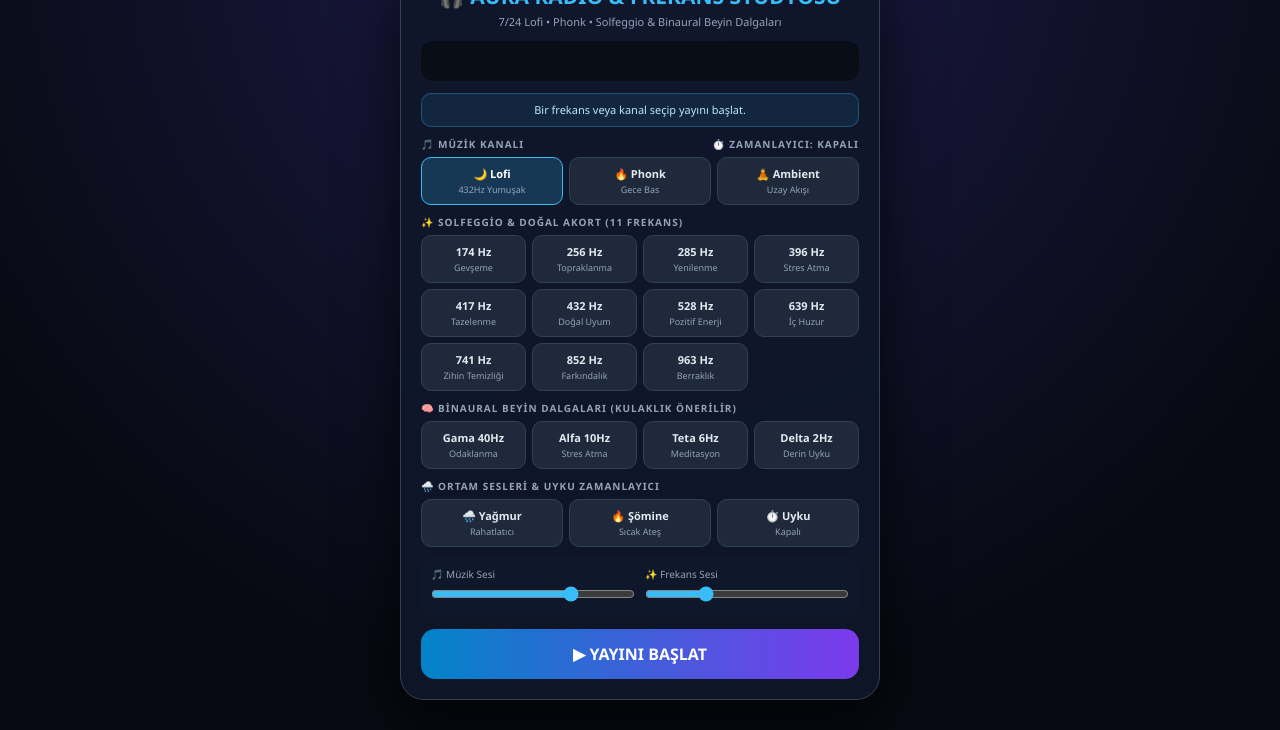
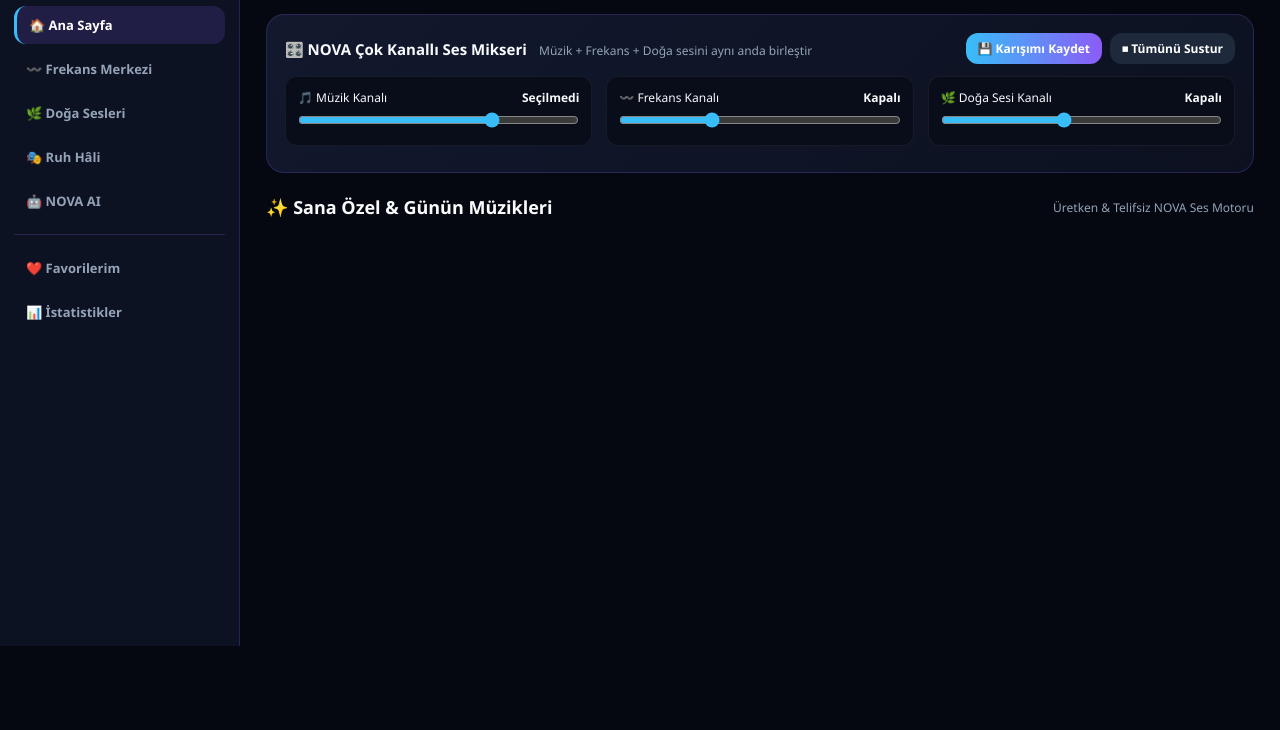
Before and after one commit to awdharkoss-collab/FREKANS-RUHU, a plain HTML site: page index.html in a window 1280 px wide. Shown: the part 70-800 px from the top of the page. Drawn offline with Linux system fonts and the light colour scheme.

Commit message:
Update index.html

```diff
--- a/index.html
+++ b/index.html
@@ -3,160 +3,143 @@
 <head>
 <meta charset="UTF-8">
 <meta name="viewport" content="width=device-width,initial-scale=1">
-<title>Aura Radio Pro</title>
+<title>NOVA MUSIC — Müzik, Frekans & Doğa Sesleri Platformu</title>
 <style>
-*{box-sizing:border-box;margin:0;padding:0;font-family:'Segoe UI',sans-serif}
-body{background:radial-gradient(circle at top,#1e1b4b,#070a12 75%);color:#f8fafc;min-height:100vh;display:flex;align-items:center;justify-content:center;padding:14px}
-.box{width:100%;max-width:480px;background:rgba(15,23,42,.9);border:1px solid #334155;border-radius:24px;padding:20px;box-shadow:0 24px 60px rgba(0,0,0,.7)}
-h1{font-size:21px;text-align:center;color:#38bdf8;margin-bottom:4px}
-.sub{text-align:center;font-size:11px;color:#94a3b8;margin-bottom:12px}
-.viz{display:flex;align-items:flex-end;justify-content:center;gap:4px;height:40px;margin-bottom:12px;background:#090d16;border-radius:12px;padding:6px}
-.bar{width:6px;height:6px;background:linear-gradient(180deg,#38bdf8,#a855f7);border-radius:4px;transition:height .12s}
-.info{background:rgba(56,189,248,.1);border:1px solid rgba(56,189,248,.3);border-radius:10px;padding:8px;font-size:11px;color:#bae6fd;text-align:center;margin-bottom:10px;min-height:34px;display:flex;align-items:center;justify-content:center}
-.sec{font-size:10px;font-weight:800;color:#94a3b8;letter-spacing:1px;margin:10px 0 6px;text-transform:uppercase;display:flex;justify-content:space-between}
-.g3{display:grid;grid-template-columns:repeat(3,1fr);gap:6px}
-.g4{display:grid;grid-template-columns:repeat(4,1fr);gap:6px}
-.btn{background:#1e293b;border:1.5px solid #334155;color:#e2e8f0;padding:8px 4px;border-radius:10px;font-size:11px;font-weight:700;cursor:pointer;text-align:center}
-.btn small{display:block;font-size:9px;font-weight:500;color:#94a3b8;margin-top:2px}
-.btn.on{border-color:#38bdf8;background:rgba(56,189,248,.2);color:#fff}
-.sliders{display:grid;grid-template-columns:1fr 1fr;gap:10px;margin-top:10px;background:#0f172a;padding:10px;border-radius:12px}
-.sliders label{font-size:10px;color:#94a3b8;display:block;margin-bottom:4px}
-input[type=range]{width:100%;accent-color:#38bdf8}
-.play{width:100%;margin-top:12px;padding:14px;border:none;border-radius:14px;font-size:16px;font-weight:800;color:#fff;background:linear-gradient(90deg,#0284c7,#7c3aed);cursor:pointer}
+:root{
+  --bg:#060811;--panel:#0d1222;--card:#131a30;--card-hover:#1a2340;
+  --border:rgba(139,92,246,.22);--text:#f8fafc;--muted:#94a3b8;
+  --purple:#8b5cf6;--blue:#38bdf8;--pink:#ec4899;--green:#10b981;
+}
+*{box-sizing:border-box;margin:0;padding:0;font-family:'Segoe UI',system-ui,-apple-system,sans-serif}
+body{background:var(--bg);color:var(--text);display:flex;min-height:100vh;overflow-x:hidden;padding-bottom:96px}
+::-webkit-scrollbar{width:6px;height:6px}
+::-webkit-scrollbar-thumb{background:#283356;border-radius:6px}
+
+/* SIDEBAR */
+.side{width:240px;background:var(--panel);border-right:1px solid var(--border);padding:20px 14px;display:flex;flex-direction:column;gap:6px;position:fixed;top:0;bottom:84px;left:0;z-index:20;overflow-y:auto}
+.brand{font-size:21px;font-weight:900;letter-spacing:1px;padding:6px 10px 16px;background:linear-gradient(90deg,var(--blue),var(--purple),var(--pink));-webkit-background-clip:text;-webkit-text-fill-color:transparent;display:flex;align-items:center;gap:8px}
+.nav{padding:10px 12px;border-radius:12px;color:var(--muted);font-size:13px;font-weight:600;cursor:pointer;display:flex;align-items:center;gap:10px;transition:.15s}
+.nav:hover,.nav.act{background:rgba(139,92,246,.16);color:#fff}
+.nav.act{border-left:3px solid var(--blue)}
+.div-line{height:1px;background:var(--border);margin:8px 0}
+
+/* MAIN */
+.main{margin-left:240px;flex:1;padding:22px 26px;max-width:100%}
+.topbar{display:flex;justify-content:space-between;align-items:center;gap:12px;margin-bottom:22px;flex-wrap:wrap}
+.search{flex:1;max-width:420px;background:var(--card);border:1px solid var(--border);border-radius:14px;padding:10px 16px;color:#fff;font-size:13px;outline:none}
+.search:focus{border-color:var(--blue)}
+.badge{background:linear-gradient(90deg,rgba(56,189,248,.15),rgba(139,92,246,.2));border:1px solid var(--border);padding:7px 14px;border-radius:20px;font-size:12px;font-weight:700;color:#e0f2fe}
+
+.sec-title{font-size:18px;font-weight:800;margin:22px 0 12px;display:flex;align-items:center;justify-content:space-between}
+.sec-sub{font-size:12px;color:var(--muted);font-weight:500}
+.grid{display:grid;grid-template-columns:repeat(auto-fill,minmax(185px,1fr));gap:14px}
+.card{background:var(--card);border:1px solid rgba(255,255,255,.06);border-radius:16px;padding:14px;cursor:pointer;transition:.18s;position:relative;overflow:hidden}
+.card:hover{background:var(--card-hover);transform:translateY(-3px);border-color:var(--border)}
+.card.playing{border-color:var(--blue);box-shadow:0 0 22px rgba(56,189,248,.22)}
+.cover{width:100%;aspect-ratio:1/1;border-radius:12px;margin-bottom:10px;display:flex;align-items:center;justify-content:center;font-size:38px;position:relative}
+.c-title{font-size:14px;font-weight:700;white-space:nowrap;overflow:hidden;text-overflow:ellipsis}
+.c-sub{font-size:12px;color:var(--muted);margin-top:3px}
+.fav-btn{position:absolute;top:10px;right:10px;background:rgba(6,8,17,.65);border:none;color:#fff;width:28px;height:28px;border-radius:50%;cursor:pointer;font-size:13px}
+
+/* FREQUENCY & NATURE PILLS */
+.freq-card{background:linear-gradient(145deg,#111830,#0b1020);border:1px solid var(--border);border-radius:16px;padding:16px;cursor:pointer;transition:.18s}
+.freq-card:hover,.freq-card.act{border-color:var(--blue);box-shadow:0 0 20px rgba(56,189,248,.25)}
+.hz-tag{font-size:22px;font-weight:900;color:var(--blue)}
+.nat-pill{background:var(--card);border:1px solid var(--border);border-radius:14px;padding:14px;cursor:pointer;display:flex;flex-direction:column;gap:8px}
+.nat-pill.act{border-color:var(--green);background:rgba(16,185,129,.12)}
+
+/* MIXER PANEL */
+.mixer{background:linear-gradient(135deg,rgba(19,26,48,.95),rgba(13,18,34,.95));border:1px solid var(--border);border-radius:18px;padding:18px;margin-bottom:20px}
+.mix-row{display:grid;grid-template-columns:repeat(auto-fit,minmax(200px,1fr));gap:14px;margin-top:12px}
+.mix-ch{background:#090d1a;border:1px solid rgba(255,255,255,.06);padding:12px;border-radius:12px}
+input[type=range]{width:100%;accent-color:var(--blue);margin-top:6px;cursor:pointer}
+
+/* NOVA AI */
+.ai-box{background:var(--card);border:1px solid var(--border);border-radius:18px;padding:18px;max-width:720px}
+.ai-input{display:flex;gap:10px;margin-top:12px}
+.ai-input input{flex:1;background:#090d1a;border:1px solid var(--border);border-radius:12px;padding:12px;color:#fff;outline:none}
+.btn-prim{background:linear-gradient(90deg,var(--blue),var(--purple));border:none;color:#fff;padding:10px 18px;border-radius:12px;font-weight:700;cursor:pointer}
+.chip{display:inline-block;background:rgba(139,92,246,.16);border:1px solid var(--border);padding:6px 12px;border-radius:20px;font-size:12px;margin:6px 6px 0 0;cursor:pointer}
+
+/* BOTTOM MINI PLAYER */
+.player{position:fixed;bottom:0;left:0;right:0;height:84px;background:rgba(10,14,26,.94);backdrop-filter:blur(16px);border-top:1px solid var(--border);display:flex;align-items:center;justify-content:space-between;padding:0 20px;z-index:50;gap:14px}
+.p-left{display:flex;align-items:center;gap:12px;min-width:190px;cursor:pointer}
+.p-art{width:52px;height:52px;border-radius:12px;background:linear-gradient(135deg,var(--purple),var(--blue));display:flex;align-items:center;justify-content:center;font-size:24px;flex-shrink:0}
+.p-mid{display:flex;flex-direction:column;align-items:center;gap:6px;flex:1;max-width:480px}
+.ctrl-row{display:flex;align-items:center;gap:14px}
+.c-btn{background:none;border:none;color:#e2e8f0;font-size:18px;cursor:pointer}
+.play-circle{width:42px;height:42px;border-radius:50%;background:linear-gradient(135deg,var(--blue),var(--purple));border:none;color:#fff;font-size:18px;cursor:pointer;display:flex;align-items:center;justify-content:center}
+.viz{display:flex;align-items:flex-end;gap:3px;height:18px}
+.vbar{width:3px;height:4px;background:var(--blue);border-radius:2px;transition:height .12s}
+.p-right{display:flex;align-items:center;gap:10px;min-width:180px;justify-content:flex-end}
+
+/* FULLSCREEN PLAYER MODAL */
+.fs-modal{position:fixed;inset:0;background:radial-gradient(circle at top,#1b1440,#060811 80%);z-index:100;display:none;flex-direction:column;align-items:center;justify-content:center;padding:24px;text-align:center}
+.fs-modal.open{display:flex}
+.fs-art{width:220px;height:220px;border-radius:28px;font-size:86px;display:flex;align-items:center;justify-content:center;box-shadow:0 24px 60px rgba(139,92,246,.35);margin-bottom:22px}
+
+.view{display:none}
+.view.act{display:block}
+.note-banner{font-size:11px;color:var(--muted);background:rgba(255,255,255,.03);padding:8px 12px;border-radius:10px;margin-top:12px}
+
+@media(max-width:768px){
+  .side{width:100%;height:auto;bottom:84px;top:auto;flex-direction:row;overflow-x:auto;padding:8px;border-right:none;border-top:1px solid var(--border)}
+  .brand,.div-line{display:none}
+  .nav{white-space:nowrap;padding:8px 12px;font-size:12px}
+  .main{margin-left:0;padding:16px 14px 70px}
+  .p-right{display:none}
+}
 </style>
 </head>
 <body>
-<div class="box">
-  <h1>🎧 AURA RADIO & FREKANS STÜDYOSU</h1>
-  <p class="sub">7/24 Lofi • Phonk • Solfeggio & Binaural Beyin Dalgaları</p>
-  <div class="viz" id="viz"></div>
-  <div class="info" id="desc">Bir frekans veya kanal seçip yayını başlat.</div>
 
-  <div class="sec"><span>🎵 Müzik Kanalı</span><span id="tmrTxt">⏱️ Zamanlayıcı: Kapalı</span></div>
-  <div class="g3">
-    <div class="btn on" id="ch0" onclick="setCh(0)">🌙 Lofi<small>432Hz Yumuşak</small></div>
-    <div class="btn" id="ch1" onclick="setCh(1)">🔥 Phonk<small>Gece Bas</small></div>
-    <div class="btn" id="ch2" onclick="setCh(2)">🧘 Ambient<small>Uzay Akışı</small></div>
+<aside class="side">
+  <div class="brand">✦ NOVA MUSIC</div>
+  <div class="nav act" onclick="go('home',this)">🏠 Ana Sayfa</div>
+  <div class="nav" onclick="go('freq',this)">〰️ Frekans Merkezi</div>
+  <div class="nav" onclick="go('nature',this)">🌿 Doğa Sesleri</div>
+  <div class="nav" onclick="go('mood',this)">🎭 Ruh Hâli</div>
+  <div class="nav" onclick="go('ai',this)">🤖 NOVA AI</div>
+  <div class="div-line"></div>
+  <div class="nav" onclick="go('favs',this)">❤️ Favorilerim</div>
+  <div class="nav" onclick="go('stats',this)">📊 İstatistikler</div>
+</aside>
+
+<main class="main">
+  <div class="topbar">
+    <input class="search" id="searchBox" placeholder="Müzik, frekans (432 Hz), doğa sesi veya ruh hâli ara..." oninput="handleSearch(this.value)">
+    <div class="badge" id="activeMixBadge">🎛️ Aktif Katman: Hazır</div>
   </div>
 
-  <div class="sec"><span>✨ Solfeggio & Doğal Akort (11 Frekans)</span></div>
-  <div class="g4">
-    <div class="btn" id="f_174" onclick="setFreq(174,'sol','174 Hz: Fiziksel gerginliği azaltır, derin rahatlama verir.')">174 Hz<small>Gevşeme</small></div>
-    <div class="btn" id="f_256" onclick="setFreq(256,'sol','256 Hz: Kök tonu; güven, denge ve sakinlik sağlar.')">256 Hz<small>Topraklanma</small></div>
-    <div class="btn" id="f_285" onclick="setFreq(285,'sol','285 Hz: Enerji alanını tazeler, yorgunluğu hafifletir.')">285 Hz<small>Yenilenme</small></div>
-    <div class="btn" id="f_396" onclick="setFreq(396,'sol','396 Hz: Kaygı, stres ve zihinsel yükleri hafifletir.')">396 Hz<small>Stres Atma</small></div>
-    <div class="btn" id="f_417" onclick="setFreq(417,'sol','417 Hz: Olumsuz düşünceleri temizler, zihni yeniler.')">417 Hz<small>Tazelenme</small></div>
-    <div class="btn" id="f_432" onclick="setFreq(432,'sol','432 Hz: Kalp atışıyla uyumlu doğal frekans; huzur verir.')">432 Hz<small>Doğal Uyum</small></div>
-    <div class="btn" id="f_528" onclick="setFreq(528,'sol','528 Hz: Onarım ve pozitif enerji frekansı.')">528 Hz<small>Pozitif Enerji</small></div>
-    <div class="btn" id="f_639" onclick="setFreq(639,'sol','639 Hz: Duygusal denge ve içsel uyumu destekler.')">639 Hz<small>İç Huzur</small></div>
-    <div class="btn" id="f_741" onclick="setFreq(741,'sol','741 Hz: Zihinsel bulanıklığı dağıtır, netlik sağlar.')">741 Hz<small>Zihin Temizliği</small></div>
-    <div class="btn" id="f_852" onclick="setFreq(852,'sol','852 Hz: Sezgiyi güçlendirir, derin meditasyon odağı verir.')">852 Hz<small>Farkındalık</small></div>
-    <div class="btn" id="f_963" onclick="setFreq(963,'sol','963 Hz: Zihinsel berraklık ve yüksek farkındalık.')">963 Hz<small>Berraklık</small></div>
+  <!-- CANLI ÇOKLU SES KARIŞTIRICI (HER SAYFADA ERİŞİLEBİLİR) -->
+  <div class="mixer">
+    <div style="display:flex;justify-content:space-between;align-items:center;flex-wrap:wrap;gap:8px">
+      <div>
+        <strong style="font-size:15px">🎛️ NOVA Çok Kanallı Ses Mikseri</strong>
+        <span style="font-size:12px;color:var(--muted);margin-left:8px">Müzik + Frekans + Doğa sesini aynı anda birleştir</span>
+      </div>
+      <div style="display:flex;gap:8px">
+        <button class="btn-prim" style="padding:7px 12px;font-size:12px" onclick="savePreset()">💾 Karışımı Kaydet</button>
+        <button class="btn-prim" style="padding:7px 12px;font-size:12px;background:#1e293b" onclick="stopAllLayers()">⏹ Tümünü Sustur</button>
+      </div>
+    </div>
+    <div class="mix-row">
+      <div class="mix-ch">
+        <div style="display:flex;justify-content:space-between;font-size:12px"><span>🎵 Müzik Kanalı</span><b id="lblMusic">Seçilmedi</b></div>
+        <input type="range" min="0" max="1" step="0.02" value="0.7" oninput="setLayerVol('music',this.value)">
+      </div>
+      <div class="mix-ch">
+        <div style="display:flex;justify-content:space-between;font-size:12px"><span>〰️ Frekans Kanalı</span><b id="lblFreq">Kapalı</b></div>
+        <input type="range" min="0" max="0.25" step="0.005" value="0.08" oninput="setLayerVol('freq',this.value)">
+      </div>
+      <div class="mix-ch">
+        <div style="display:flex;justify-content:space-between;font-size:12px"><span>🌿 Doğa Sesi Kanalı</span><b id="lblNat">Kapalı</b></div>
+        <input type="range" min="0" max="0.6" step="0.02" value="0.25" oninput="setLayerVol('nat',this.value)">
+      </div>
+    </div>
+    <div id="savedPresets" style="margin-top:8px"></div>
   </div>
 
-  <div class="sec"><span>🧠 Binaural Beyin Dalgaları (Kulaklık Önerilir)</span></div>
-  <div class="g4">
-    <div class="btn" id="b_40" onclick="setFreq(40,'bin','40 Hz Gama: Maksimum odaklanma, hafıza ve dikkat.')">Gama 40Hz<small>Odaklanma</small></div>
-    <div class="btn" id="b_10" onclick="setFreq(10,'bin','10 Hz Alfa: Stres atma ve sakin uyanıklık.')">Alfa 10Hz<small>Stres Atma</small></div>
-    <div class="btn" id="b_6" onclick="setFreq(6,'bin','6 Hz Teta: Derin meditasyon ve hayal gücü.')">Teta 6Hz<small>Meditasyon</small></div>
-    <div class="btn" id="b_2" onclick="setFreq(2,'bin','2 Hz Delta: Derin ve kesintisiz uyku frekansı.')">Delta 2Hz<small>Derin Uyku</small></div>
-  </div>
-
-  <div class="sec"><span>🌧️ Ortam Sesleri & Uyku Zamanlayıcı</span></div>
-  <div class="g3">
-    <div class="btn" id="rainBtn" onclick="togAmb('rain')">🌧️ Yağmur<small>Rahatlatıcı</small></div>
-    <div class="btn" id="fireBtn" onclick="togAmb('fire')">🔥 Şömine<small>Sıcak Ateş</small></div>
-    <div class="btn" id="slpBtn" onclick="cycleSleep()">⏱️ Uyku<small id="slpSub">Kapalı</small></div>
-  </div>
-
-  <div class="sliders">
-    <div><label>🎵 Müzik Sesi</label><input type="range" min="0" max="1" step="0.02" value="0.7" oninput="if(mGain)mGain.gain.value=this.value"></div>
-    <div><label>✨ Frekans Sesi</label><input type="range" min="0" max="0.25" step="0.005" value="0.07" oninput="fVol=parseFloat(this.value);if(fGain)fGain.gain.value=fVol"></div>
-  </div>
-
-  <button type="button" class="play" id="pbtn" onclick="togglePlay()">▶ YAYINI BAŞLAT</button>
-</div>
-
-<script>
-let ctx,mGain,fGain,playing=false,ch=0,step=0,timer,osc1=null,osc2=null,curKey="",fVol=0.07,rainNode=null,fireNode=null,sleepMin=0,sleepInt=null;
-const viz=document.getElementById("viz");
-for(let i=0;i<26;i++){let b=document.createElement("div");b.className="bar";viz.appendChild(b)}
-const bars=document.querySelectorAll(".bar");
-
-function initAudio(){
-  if(ctx)return;
-  ctx=new(window.AudioContext||window.webkitAudioContext)();
-  mGain=ctx.createGain();mGain.gain.value=0.7;mGain.connect(ctx.destination);
-  fGain=ctx.createGain();fGain.gain.value=fVol;fGain.connect(ctx.destination);
-}
-
-function setCh(n){
-  ch=n;
-  for(let i=0;i<3;i++)document.getElementById("ch"+i).className=i==n?"btn on":"btn";
-  if(playing){clearInterval(timer);timer=setInterval(playNote,ch===2?880:410)}
-}
-
-function stopFreq(){
-  if(osc1){try{osc1.stop()}catch(e){}osc1=null}
-  if(osc2){try{osc2.stop()}catch(e){}osc2=null}
-  document.querySelectorAll(".btn").forEach(x=>{if(x.id.startsWith("f_")||x.id.startsWith("b_"))x.classList.remove("on")});
-}
-
-function setFreq(hz,mode,info){
-  initAudio();
-  if(ctx.state==="suspended")ctx.resume();
-  let key=mode+"_"+hz;
-  stopFreq();
-  if(curKey===key){curKey="";document.getElementById("desc").innerText="Frekans kapatıldı.";return}
-  curKey=key;
-  document.getElementById(key).classList.add("on");
-  document.getElementById("desc").innerText=info;
-  if(mode==="sol"){
-    let o=ctx.createOscillator();o.type="sine";o.frequency.value=hz;o.connect(fGain);o.start();osc1=o;
-  }else{
-    let merger=ctx.createChannelMerger(2);
-    let oL=ctx.createOscillator(),oR=ctx.createOscillator();
-    oL.type="sine";oR.type="sine";oL.frequency.value=200;oR.frequency.value=200+hz;
-    oL.connect(merger,0,0);oR.connect(merger,0,1);merger.connect(fGain);oL.start();oR.start();osc1=oL;osc2=oR;
-  }
-}
-
-function togAmb(type){
-  initAudio();
-  if(ctx.state==="suspended")ctx.resume();
-  let btn=document.getElementById(type+"Btn");
-  if(type==="rain"&&rainNode){rainNode.stop();rainNode=null;btn.classList.remove("on");return}
-  if(type==="fire"&&fireNode){fireNode.stop();fireNode=null;btn.classList.remove("on");return}
-  btn.classList.add("on");
-  let buf=ctx.createBuffer(1,ctx.sampleRate*2,ctx.sampleRate),d=buf.getChannelData(0);
-  for(let i=0;i<d.length;i++)d[i]=Math.random()*2-1;
-  let src=ctx.createBufferSource();src.buffer=buf;src.loop=true;
-  let flt=ctx.createBiquadFilter(),g=ctx.createGain();
-  if(type==="rain"){flt.type="bandpass";flt.frequency.value=850;g.gain.value=0.14;rainNode=src}
-  else{flt.type="lowpass";flt.frequency.value=250;g.gain.value=0.26;fireNode=src}
-  src.connect(flt);flt.connect(g);g.connect(mGain);src.start();
-}
-
-function cycleSleep(){
-  if(sleepMin===0)sleepMin=15;else if(sleepMin===15)sleepMin=30;else if(sleepMin===30)sleepMin=60;else sleepMin=0;
-  clearInterval(sleepInt);
-  if(sleepMin===0){
-    document.getElementById("slpBtn").classList.remove("on");
-    document.getElementById("slpSub").innerText="Kapalı";
-    document.getElementById("tmrTxt").innerText="⏱️ Zamanlayıcı: Kapalı";
-    return;
-  }
-  document.getElementById("slpBtn").classList.add("on");
-  let rem=sleepMin*60;
-  document.getElementById("slpSub").innerText=sleepMin+" Dk";
-  sleepInt=setInterval(()=>{
-    rem--;
-    let m=Math.floor(rem/60),s=String(rem%60).padStart(2,"0");
-    document.getElementById("tmrTxt").innerText="⏱️ Kalan: "+m+":"+s;
-    if(rem<=0){clearInterval(sleepInt);if(playing)togglePlay();stopFreq()}
-  },1000);
-}
-
-function getNote(){
-  let r=Math.floor(Math.random()*6);
-  if(ch===0)return r===0?216:r===1?256.8:r===2?288.3:r===3?324:r===4?384.4:432;
+  <!-- 1. ANA SAYFA -->
+  <section class="view act" id="v-home">
+    <div class="sec-title"><span>✨ Sana Özel & Günün Müzikleri</span><span class="sec-sub">Üretken & Telifsiz NOVA Ses Motoru</span></div>
```
